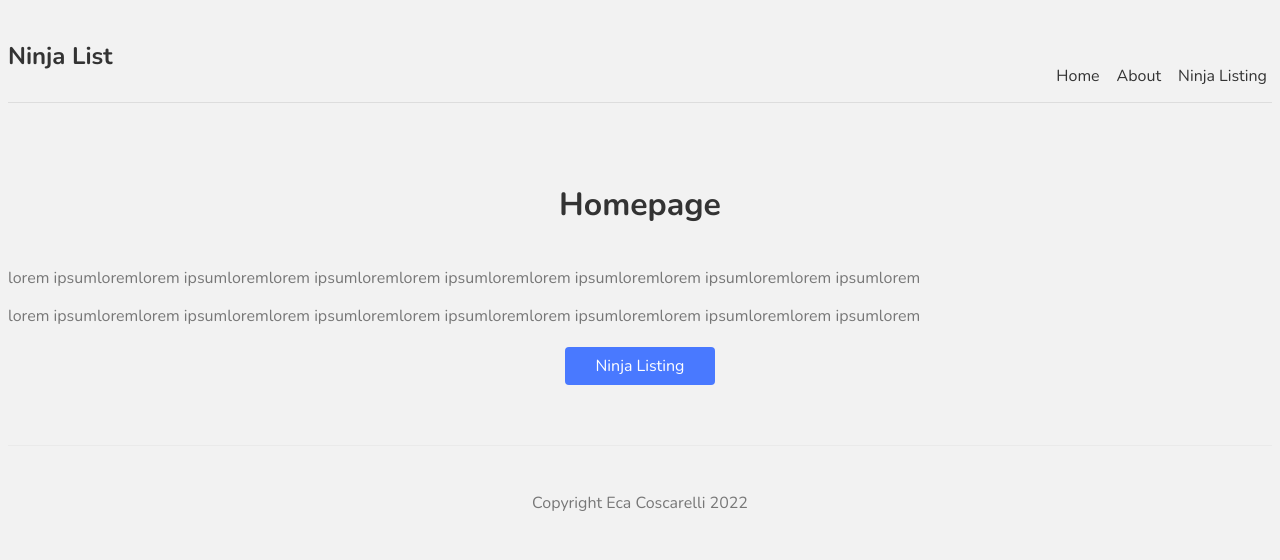
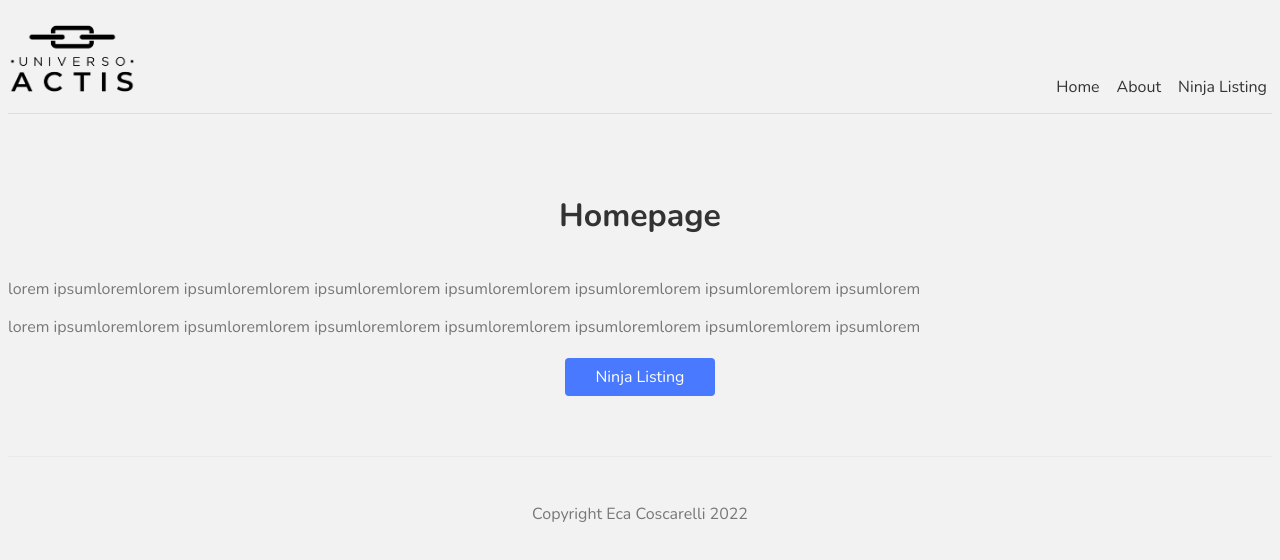
Before and after one commit to EcaCosca/universoactis, a Next.js app: page / in a window 1280 px wide. Shown: the top 560 px of the page. Built offline with nearby package versions, Linux system fonts and the light colour scheme.

Commit message:
Adding logo to navbar

```diff
--- a/components/navbar.js
+++ b/components/navbar.js
@@ -1,10 +1,11 @@
 import Link from 'next/link';
+import Image from 'next/image';
 
 const Navbar = () => {
   return (
     <nav>
         <div className='logo'>
-            <h1>Ninja List</h1>
+            <Image src="/logo-small.png" width={128} height={77} />
         </div>
         <Link href="/">Home</Link>
         <Link href="/about">About</Link>
```
